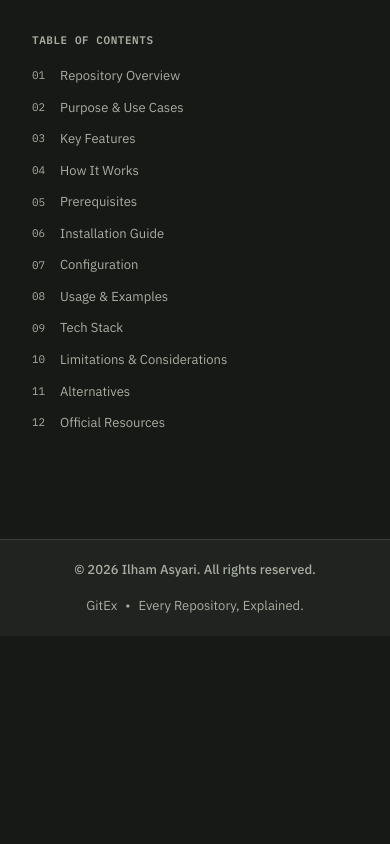
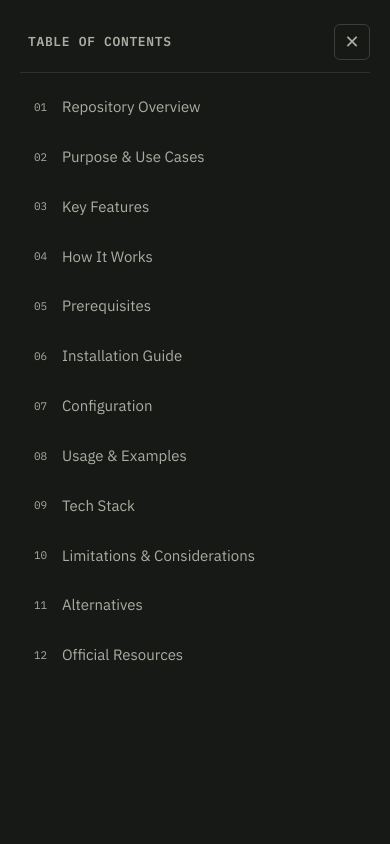
Before and after one commit to ilhamasy/gitex-web, a Node server app: page /analysis/1 in a window 390 px wide, after a click on "Table of Contents (12 Sections)". Run offline with Node 20, Linux system fonts and the light colour scheme; some libraries are stand-ins or nearby versions.

Commit message:
feat(ui): remove 'PUBLIC REPO' badge and optimize mobile responsiveness across views

```diff
--- a/public/css/style.css
+++ b/public/css/style.css
@@ -65,6 +65,7 @@ html {
   -webkit-font-smoothing: antialiased;
   -moz-osx-font-smoothing: grayscale;
   scroll-behavior: smooth;
+  overflow-x: hidden;
 }
 
 @media (prefers-reduced-motion: reduce) {
@@ -81,6 +82,7 @@ body {
   min-height: 100vh;
   display: flex;
   flex-direction: column;
+  overflow-x: hidden;
 }
 
 /* Typography Scale */
@@ -735,9 +753,31 @@ a {
     justify-content: space-between;
   }
 
+  .btn-action-small {
+    min-height: 38px;
+    padding: 0.45rem 0.85rem;
+    font-size: 0.8125rem;
+    display: inline-flex;
+    align-items: center;
+  }
+
+  .btn-remove-item {
+    width: 38px;
+    height: 38px;
+    display: inline-flex;
+    align-items: center;
+    justify-content: center;
+    font-size: 1.125rem;
+  }
+
+  .progress-card {
+    padding: 1.25rem 1rem;
+  }
+
   .footer-inner {
     flex-direction: column;
     text-align: center;
+    gap: 0.75rem;
   }
 }
 
@@ -1377,6 +1446,30 @@ a {
   padding: 0.75rem 1rem;
 }
 
+.btn-close-mobile-toc {
+  display: none;
+  background: transparent;
+  border: 1px solid var(--color-border);
+  color: var(--color-text-secondary);
+  border-radius: var(--radius-sm);
+  width: 36px;
+  height: 36px;
+  min-width: 36px;
+  min-height: 36px;
+  font-size: 1.125rem;
+  line-height: 1;
+  cursor: pointer;
+  align-items: center;
+  justify-content: center;
+  transition: all 0.15s ease;
+}
+
+.btn-close-mobile-toc:hover {
+  color: var(--color-text-primary);
+  border-color: var(--color-text-primary);
+  background-color: var(--color-surface-muted);
+}
+
 @media (max-width: 768px) {
   .mobile-toc-bar {
     display: flex;
@@ -1384,12 +1477,17 @@ a {
     justify-content: space-between;
   }
 
+  .btn-close-mobile-toc {
+    display: inline-flex;
+  }
+
   .analysis-toc-rail {
     display: none;
   }
 
   .analysis-toc-rail.open {
-    display: block;
+    display: flex;
+    flex-direction: column;
     position: fixed;
     top: 0;
     left: 0;
@@ -1397,13 +1495,67 @@ a {
     bottom: 0;
     z-index: 100;
     background-color: var(--color-canvas);
-    padding: 2rem 1.5rem;
+    padding: 1.5rem 1.25rem 2.5rem;
     max-height: 100vh;
+    overflow-y: auto;
+    -webkit-overflow-scrolling: touch;
+  }
+
+  .analysis-toc-rail.open .toc-header {
+    display: flex;
+    align-items: center;
+    justify-content: space-between;
+    padding-bottom: 0.75rem;
+    margin-bottom: 0.75rem;
+    border-bottom: 1px solid var(--color-border-subtle);
+    font-size: 0.8125rem;
+  }
+
+  .analysis-toc-rail.open .toc-list {
+    gap: 0.35rem;
+  }
+
+  .analysis-toc-rail.open .toc-link {
+    padding: 0.75rem 0.875rem;
+    font-size: 0.9375rem;
+    min-height: 44px;
   }
 
   .analysis-workspace-grid {
     grid-template-columns: 1fr;
     padding-top: 1rem;
+    gap: 1rem;
+  }
+
+  .analysis-section {
+    padding: 1.25rem 1rem;
+    margin-bottom: 1rem;
+  }
+
+  .section-header-row {
+    flex-direction: column;
+    align-items: flex-start;
+    gap: 0.5rem;
+  }
+
+  .section-title {
+    font-size: 1.125rem;
+  }
+
+  .appbar-btn {
+    height: 36px;
+    padding: 0 0.75rem;
+    font-size: 0.8125rem;
+  }
+
+  .back-link {
+    min-height: 36px;
+    font-size: 0.8125rem;
+  }
+
+  .repo-title {
+    font-size: 1.125rem;
+    word-break: break-word;
   }
 }
 
--- a/src/views/analysis.ejs
+++ b/src/views/analysis.ejs
@@ -214,7 +214,10 @@
     %>
     <!-- Left Navigation Rail (Table of Contents) -->
     <nav class="analysis-toc-rail" id="toc-rail" aria-label="Analysis Sections">
-      <div class="toc-header">Table of Contents</div>
+      <div class="toc-header">
+        <span>Table of Contents</span>
+        <button type="button" id="btn-close-mobile-toc" class="btn-close-mobile-toc" aria-label="Close table of contents">✕</button>
+      </div>
       <ol class="toc-list" id="toc-list">
         <% visibleSections.forEach(sec => { %>
           <li>
--- a/src/views/index.ejs
+++ b/src/views/index.ejs
@@ -46,7 +46,7 @@
                   required
                   aria-describedby="url-hint validation-msg"
                 />
-                <span id="provider-badge" class="provider-detect-badge" aria-live="polite">PUBLIC REPO</span>
+                <span id="provider-badge" class="provider-detect-badge" aria-live="polite" style="display: none;"></span>
               </div>
               <button type="button" id="btn-paste" class="btn-paste" title="Paste repository URL from clipboard" aria-label="Paste URL from clipboard">
                 <svg fill="none" stroke="currentColor" viewBox="0 0 24 24" width="18" height="18" aria-hidden="true">
```
Also changed, not shown: other parts of public/css/style.css (+47 -2 lines), public/js/analysis.js (+31 -5 lines), public/js/main.js (+9 -1 lines).
